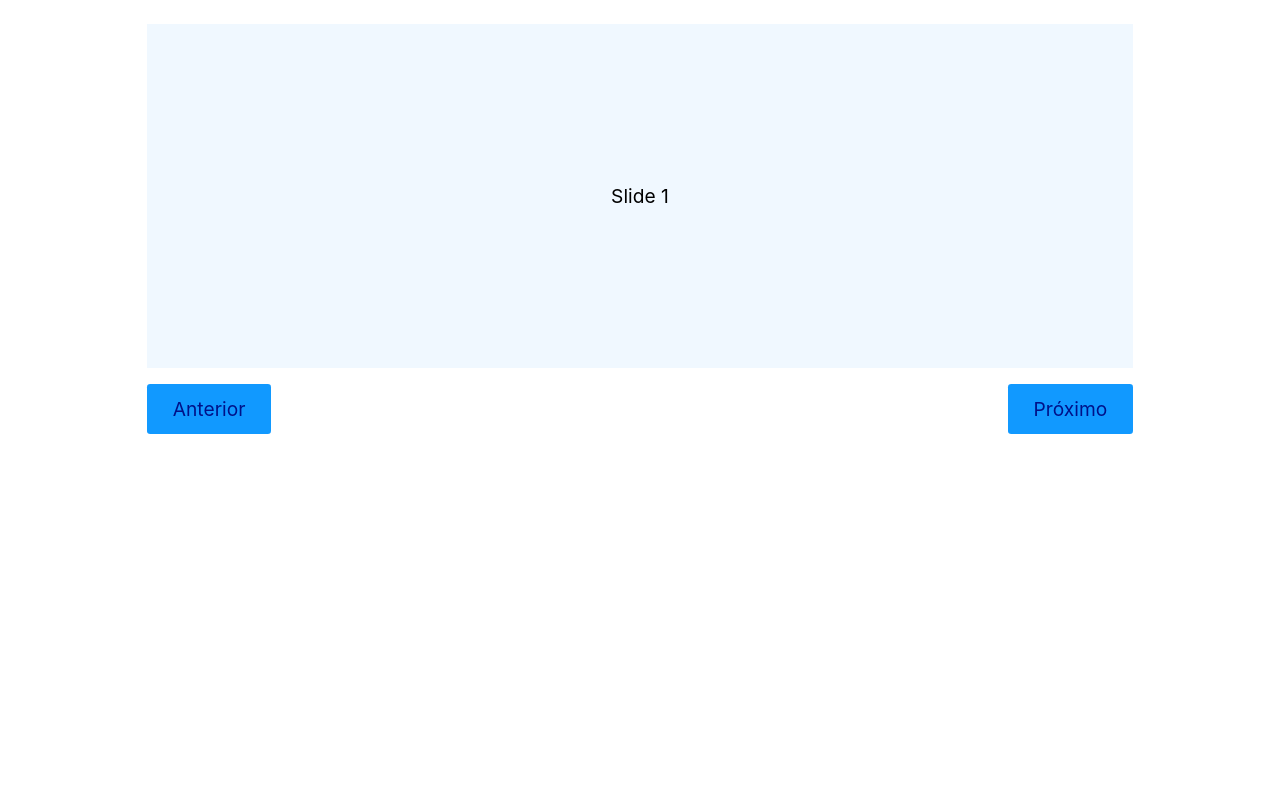
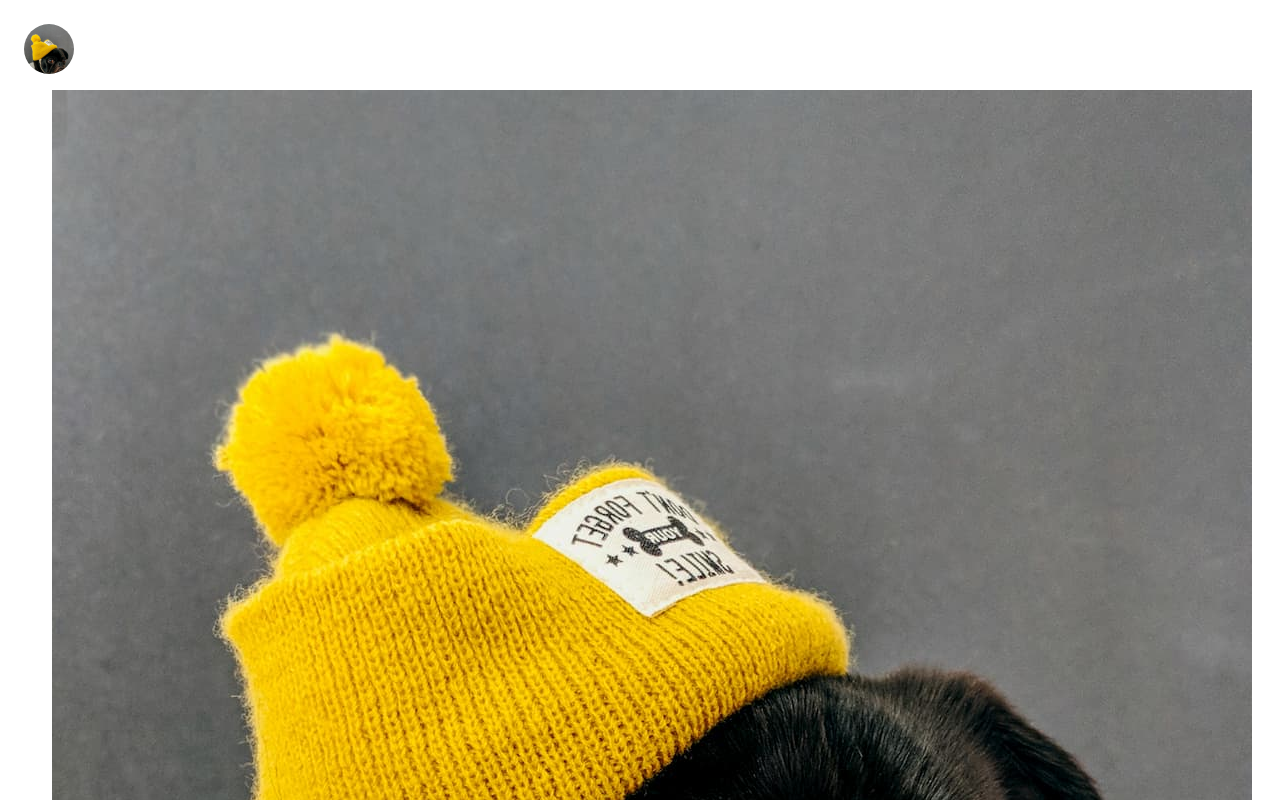
Before and after one commit to jeanfwl/react-origamid, a React (Create React App) app in the folder react-curso/appreact/: page / in a window 1280 px wide. Shown: the top 800 px of the page. Built offline with nearby package versions, Linux system fonts and the light colour scheme.

Commit message:
Finalizado aula de Imagens, finalizando o módulo CSS respectivamente

```diff
--- /dev/null
+++ b/react-curso/appreact/src/css/imagens/App.css
@@ -0,0 +1,8 @@
+.fundo {
+  width: 50px;
+  height: 50px;
+  background-image: url('./img/foto.jpg');
+  background-size: cover;
+  border-radius: 50%;
+  overflow: hidden;
+}
--- /dev/null
+++ b/react-curso/appreact/src/css/imagens/App.js
@@ -0,0 +1,17 @@
+import React from 'react';
+import './App.css';
+import foto from './img/foto.jpg';
+import DogSvg from './DogSvg';
+// import { ReactComponent as Dog } from './img/dog.svg';
+
+const App = () => {
+  return (
+    <div>
+      <p className="fundo"></p>
+      <DogSvg color="red" />
+      <img src={foto} alt="Imagem" />
+    </div>
+  );
+};
+
+export default App;
--- /dev/null
+++ b/react-curso/appreact/src/css/imagens/DogSvg.js
@@ -0,0 +1,22 @@
+import React from 'react';
+
+const DogSvg = ({ color }) => {
+  return (
+    <svg
+      width="28"
+      height="22"
+      viewBox="0 0 28 22"
+      fill="none"
+      xmlns="http://www.w3.org/2000/svg"
+    >
+      <path
+        d="M14 10h1.652c1.708 0 2.63 2.004 1.518 3.302l-1.618 1.887A4.501 4.501 0 0024.5 14.5a1.5 1.5 0 013 0A7.5 7.5 0 0114 19 7.5 7.5 0 01.5 14.5a1.5 1.5 0 013 0 4.5 4.5 0 008.948.689l-1.618-1.887C9.718 12.004 10.64 10 12.35 10H14z"
+        fill={color}
+      />
+      <circle cx="21" cy="3" r="3" fill={color} />
+      <circle cx="7" cy="3" r="3" fill={color} />
+    </svg>
+  );
+};
+
+export default DogSvg;
--- a/react-curso/appreact/src/index.js
+++ b/react-curso/appreact/src/index.js
@@ -1,6 +1,6 @@
 import React from 'react';
 import ReactDOM from 'react-dom/client';
-import App from './css/animacoes/slide/App';
+import App from './css/imagens/App';
 
 // import 'bootstrap/dist/css/bootstrap.min.css';
 // import 'bootstrap/dist/js/bootstrap.bundle.min'; possível omitir usando react-bootstrap
```
Also changed, not shown: react-curso/appreact/src/css/imagens/img/dog.svg (added), react-curso/appreact/src/css/imagens/img/foto.jpg (added).
